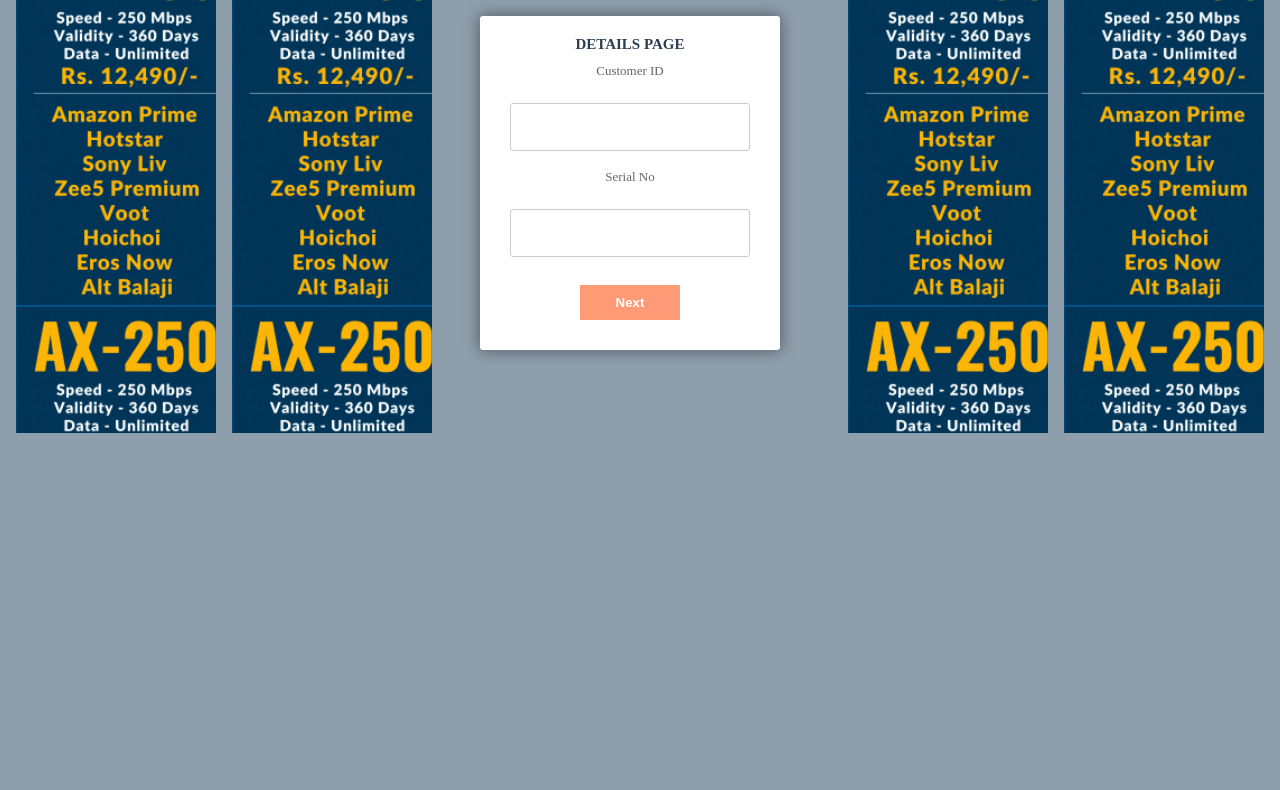
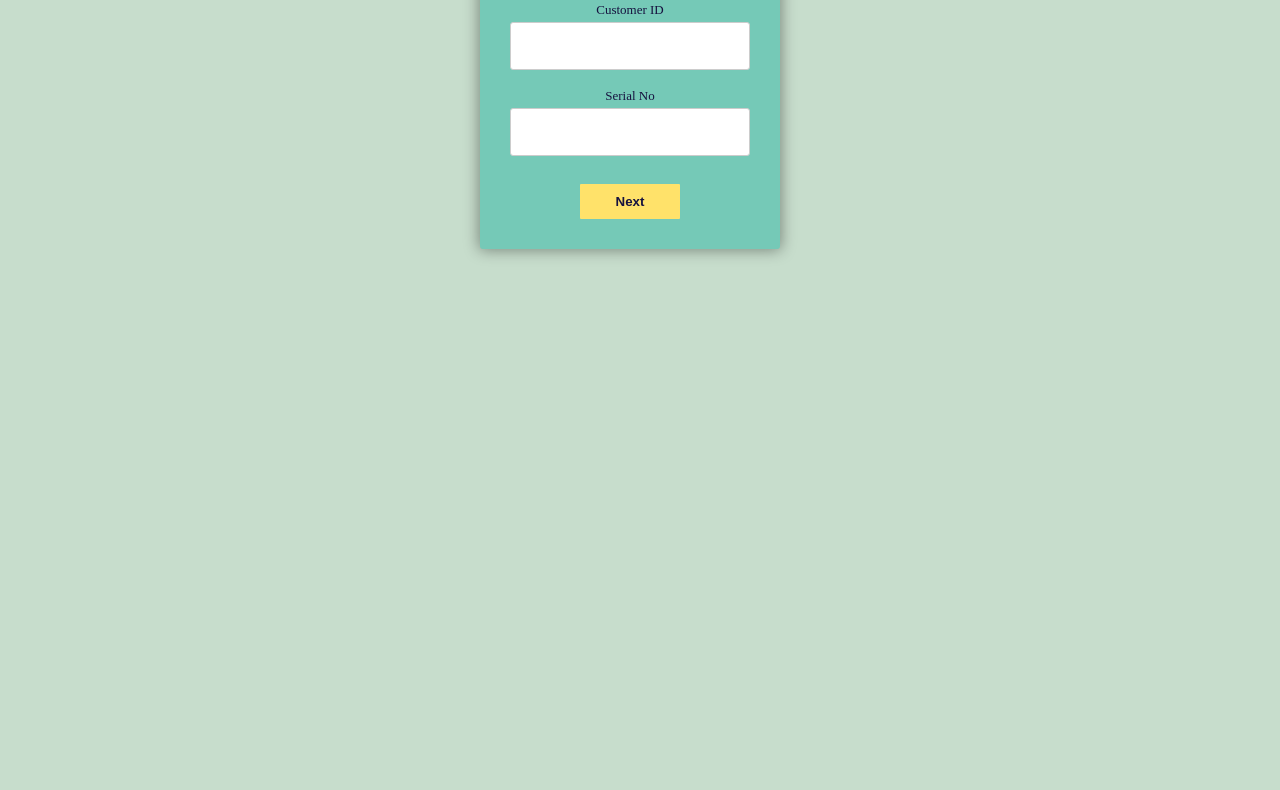
Before and after one commit to rroy11705/alliance_frontend, a plain HTML site: page index.html in a window 1280 px wide. Shown: the part 325-1115 px from the top of the page. After the commit the page ends 816 px from the top, so only its background shows below. Drawn offline with Linux system fonts and the light colour scheme.

Commit message:
✨ UI enhancement

```diff
--- a/index.html
+++ b/index.html
@@ -8,11 +8,11 @@
     <link rel="stylesheet" href="styles.css" />
     <script src="script.js" defer></script>
   </head>
-  <body style="background-color: #8e9eab">
-    <div class="row center"><div class="col-md-6 header-banner"></div></div>
+  <body style="background-color: #c7ddcc">
+    <!-- <div class="row center"><div class="col-md-6 header-banner"></div></div> -->
     <div class="center row">
-      <div class="col-md-2 add"><p>Add Banner</p></div>
-      <div class="col-md-2 add"></div>
+      <!-- <div class="col-md-2 add"><p>Add Banner</p></div>
+      <div class="col-md-2 add"></div> -->
       <div class="col-md-4">
         <form data-multi-step class="multi-step-form" id="multistepsform">
           <!-- <ul id="progressbar">
@@ -23,8 +23,8 @@
           <div class="card" data-step>
             <h3 class="step-title">Details Page</h3>
             <div class="form-group">
-              <label for="email">Customer ID</label>
-              <input type="email" name="email" id="email" />
+              <label for="cid">Customer ID</label>
+              <input type="text" name="email" id="email" />
             </div>
             <div class="form-group">
               <label for="password">Serial No</label>
@@ -80,8 +80,8 @@
           </div>
         </form>
       </div>
-      <div class="col-md-2 add"><p>Hello</p></div>
-      <div class="col-md-2 add"></div>
+      <!-- <div class="col-md-2 add"><p>Hello</p></div>
+      <div class="col-md-2 add"></div> -->
     </div>
   </body>
 </html>
--- a/styles.css
+++ b/styles.css
@@ -1,12 +1,13 @@
+@import url('https://fonts.googleapis.com/css2?family=Poppins&display=swap');
 .card {
-  background-color: white;
+  background-color: #75c9b7;
   border: 1px solid #333;
   border-radius: 0.5rem;
   padding: 0.5rem;
   max-width: 300px;
   margin: 0 auto;
   animation: fade 250ms ease-in-out forwards;
-  background: white;
+  background: #75c9b7;
   border: 0 none;
   border-radius: 3px;
   box-shadow: 0 0 15px 1px rgba(0, 0, 0, 0.4);
@@ -29,13 +30,11 @@
 }
 
 .form-group > label {
-  font-weight: bold;
-  font-size: 0.8em;
-  color: #333;
+  font-family: 'Times New Roman', Times, serif;
   font-weight: normal;
   font-size: 13px;
-  color: #666;
-  margin-bottom: 20px;
+  color: #16123f;
+  /* margin-bottom: 20px; */
 }
 
 .form-group > input {
@@ -55,20 +54,16 @@
 }
 .form-group input:focus,
 .form-group textarea:focus {
-  border-color: #679b9b;
+  border-color: #ffe26a;
   outline: none;
-  color: #637373;
+  color: #16163f;
 }
-.step-title {
-  margin: 0;
-  margin-bottom: 1rem;
-  text-align: center;
-}
+
 .action-button {
   width: 100px;
-  background: #ff9a76;
+  background: #ffe26a;
   font-weight: bold;
-  color: #fff;
+  color: #16123f;
   transition: 150ms;
   border: 0 none;
   border-radius: 1px;
@@ -85,7 +80,7 @@
   animation: slide 250ms 125ms ease-in-out both;
 }
 .center {
-  /* height: 100vh; */
+  height: 100vh;
   margin: auto;
   display: flex;
   justify-content: center;
@@ -113,10 +108,13 @@
 }
 
 .step-title {
-  font-size: 15px;
+  margin: 0;
+  margin-bottom: 1rem;
   text-transform: uppercase;
   color: #2c3e50;
-  margin-bottom: 10px;
+  text-align: center;
+  font-size: 32px;
+  font-family: 'Poppins', sans-serif;
 }
 .fs-subtitle {
   font-weight: normal;
```
